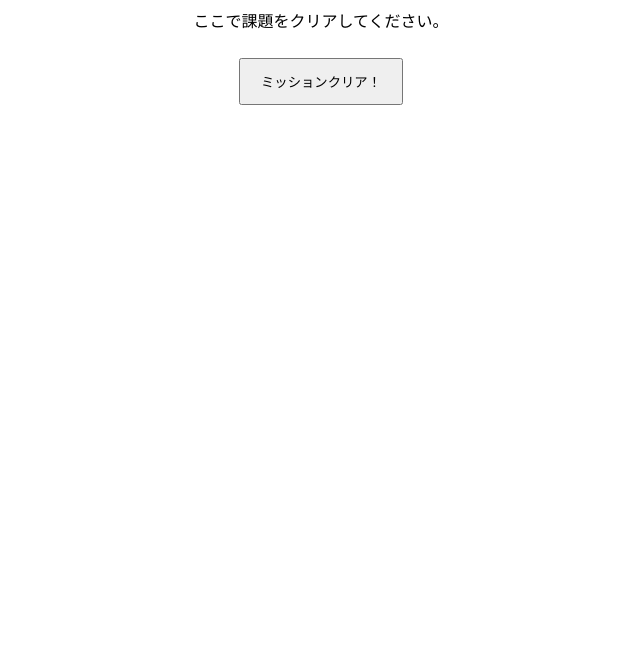
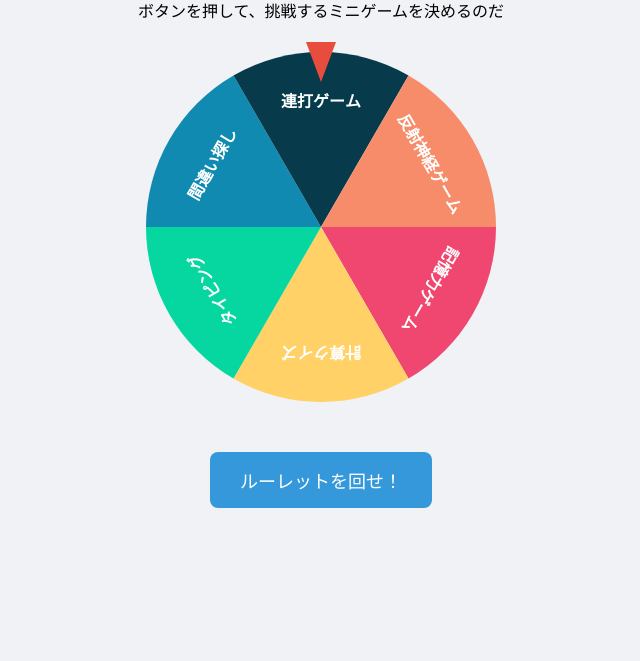
Before and after one commit to RyotaroTakahashi25/hello-worlders, a browser extension: page index.html in a window 1280 px wide. Shown: the part 139-800 px from the top of the page, without its empty margins (319-959 px from the left). Drawn offline with Linux system fonts and the light colour scheme.

Commit message:
シンプルなルーレット機能を追加。それぞれのミニゲームへの遷移はまだ。アマゾンページへのリダイレクトもまだ。

```diff
--- a/content.js
+++ b/content.js
@@ -72,7 +72,7 @@ chrome.storage.local.get("afterMission", (data) => {
 
         createPopup("ミッションに挑戦しますか？",
           () => {
-            const missionUrl = chrome.runtime.getURL("mission.html") +
+            const missionUrl = chrome.runtime.getURL("index.html") +
               `?action=${action}&product=${encodeURIComponent(location.href)}`;
             window.location.href = missionUrl;
           },
--- a/index.html
+++ b/index.html
@@ -2,17 +2,20 @@
 <html lang="ja">
 <head>
   <meta charset="UTF-8">
-  <title>ミッションページ</title>
-  <style>
-    body { font-family: sans-serif; text-align: center; padding: 50px; }
-    button { margin: 10px; padding: 12px 20px; cursor: pointer; }
-  </style>
+  <title>ミッションルーレット</title>
+  <link rel="stylesheet" href="style.css">
 </head>
 <body>
-  <h1>ミッションスタート！</h1>
-  <p>ここで課題をクリアしてください。</p>
-  <button id="clearMission">ミッションクリア！</button>
+  <h1>ミッションルーレット</h1>
+  <p>ボタンを押して、挑戦するミニゲームを決めるのだ</p>
 
-  <script src="mission.js"></script>
+  <div class="roulette-container">
+    <canvas id="roulette" width="350" height="350"></canvas>
+    <div class="arrow"></div>
+  </div>
+
+  <button id="spinBtn">ルーレットを回せ！</button>
+
+  <script src="roulette.js"></script>
 </body>
 </html>
--- /dev/null
+++ b/roulette.js
@@ -0,0 +1,90 @@
+window.addEventListener("DOMContentLoaded", () => {
+  const canvas = document.getElementById("roulette");
+  const ctx = canvas.getContext("2d");
+  const spinBtn = document.getElementById("spinBtn");
+
+  // ルーレットの項目（ミニゲーム名）
+  const games = ["記憶力ゲーム", "計算クイズ", "タイピング", "間違い探し", "連打ゲーム", "反射神経ゲーム"];
+  const colors = ["#ef476f", "#ffd166", "#06d6a0", "#118ab2", "#073b4c", "#f78c6b"];
+
+  const arc = (2 * Math.PI) / games.length;
+  let startAngle = 0;
+  let spinTimeout = null;
+  let spinTime = 0;
+  let spinTimeTotal = 0;
+  let currentAngle = 0;
+
+  // ルーレットを描画する関数
+  function drawRoulette() {
+    ctx.clearRect(0, 0, canvas.width, canvas.height);
+    games.forEach((game, i) => {
+      const angle = startAngle + i * arc;
+      ctx.fillStyle = colors[i];
+      ctx.beginPath();
+      ctx.arc(175, 175, 175, angle, angle + arc);
+      ctx.lineTo(175, 175);
+      ctx.fill();
+
+      // テキストを描画
+      ctx.save();
+      ctx.fillStyle = "white";
+      ctx.font = "bold 16px sans-serif";
+      ctx.translate(175 + Math.cos(angle + arc / 2) * 120, 175 + Math.sin(angle + arc / 2) * 120);
+      ctx.rotate(angle + arc / 2 + Math.PI / 2);
+      ctx.fillText(game, -ctx.measureText(game).width / 2, 0);
+      ctx.restore();
+    });
+  }
+
+  // 回転アニメーション
+  function rotate() {
+    // 緩やかに停止させるためのイージング
+    const spinAngle = currentAngle - easeOut(spinTime, 0, currentAngle, spinTimeTotal);
+    startAngle += (spinAngle * Math.PI) / 180;
+    drawRoulette();
+
+    if (spinTime >= spinTimeTotal) {
+      stopRotate();
+      return;
+    }
+    spinTime += 10;
+    requestAnimationFrame(rotate);
+  }
+
+  // 回転停止後の処理
+  function stopRotate() {
+    clearTimeout(spinTimeout);
+    const degrees = (startAngle * 180) / Math.PI + 90;
+    const arcd = (arc * 180) / Math.PI;
+    const index = Math.floor((360 - (degrees % 360)) / arcd);
+    ctx.save();
+
+    // 選ばれたゲームをアラートで表示（将来的にはページ遷移）
+    const selectedGame = games[index];
+    alert(`挑戦するゲームは「${selectedGame}」だ！`);
+
+    // TODO: ここに選ばれたゲームのページに遷移する処理を書く
+    // window.location.href = "game_page.html?game=" + selectedGame;
+
+    ctx.restore();
+    spinBtn.disabled = false;
+  }
+
+  function easeOut(t, b, c, d) {
+    // これは「Quintic ease-out」と呼ばれる計算式です
+    t = t / d - 1;
+    return c * (t * t * t * t * t + 1) + b;
+  }
+
+  // スピンボタンのクリックイベント
+  spinBtn.addEventListener("click", () => {
+    spinBtn.disabled = true;
+    spinTime = 0;
+    spinTimeTotal = Math.random() * 1500 + 2000; // 4〜7秒で回転
+    currentAngle = Math.random() * 360 + 360; // 10〜11周回る
+    rotate();
+  });
+
+  // 初期描画
+  drawRoulette();
+});
--- /dev/null
+++ b/style.css
@@ -0,0 +1,50 @@
+body {
+  font-family: sans-serif;
+  text-align: center;
+  padding: 40px;
+  background-color: #f0f2f5;
+}
+
+h1 {
+  color: #333;
+}
+
+.roulette-container {
+  position: relative;
+  width: 350px;
+  height: 350px;
+  margin: 30px auto;
+}
+
+canvas {
+  display: block;
+}
+
+.arrow {
+  position: absolute;
+  top: -10px;
+  left: 50%;
+  transform: translateX(-50%);
+  width: 0;
+  height: 0;
+  border-left: 15px solid transparent;
+  border-right: 15px solid transparent;
+  border-top: 40px solid #e74c3c; /* 矢印の色 */
+}
+
+button {
+  margin-top: 20px;
+  padding: 15px 30px;
+  font-size: 18px;
+  cursor: pointer;
+  border: none;
+  background-color: #3498db;
+  color: white;
+  border-radius: 8px;
+  transition: background-color 0.3s;
+}
+
+button:disabled {
+  background-color: #95a5a6;
+  cursor: not-allowed;
+}
```
Also changed, not shown: manifest.json.
